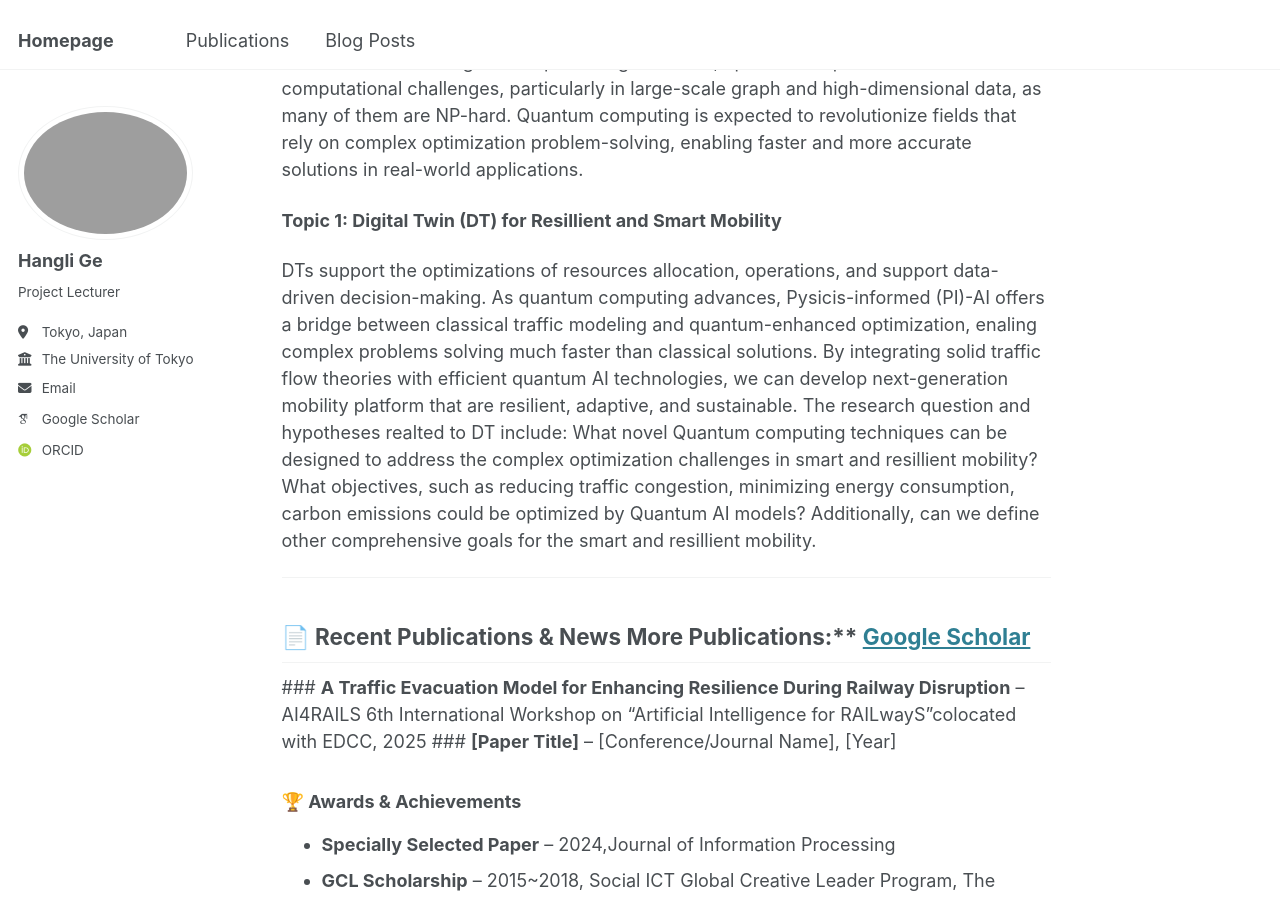
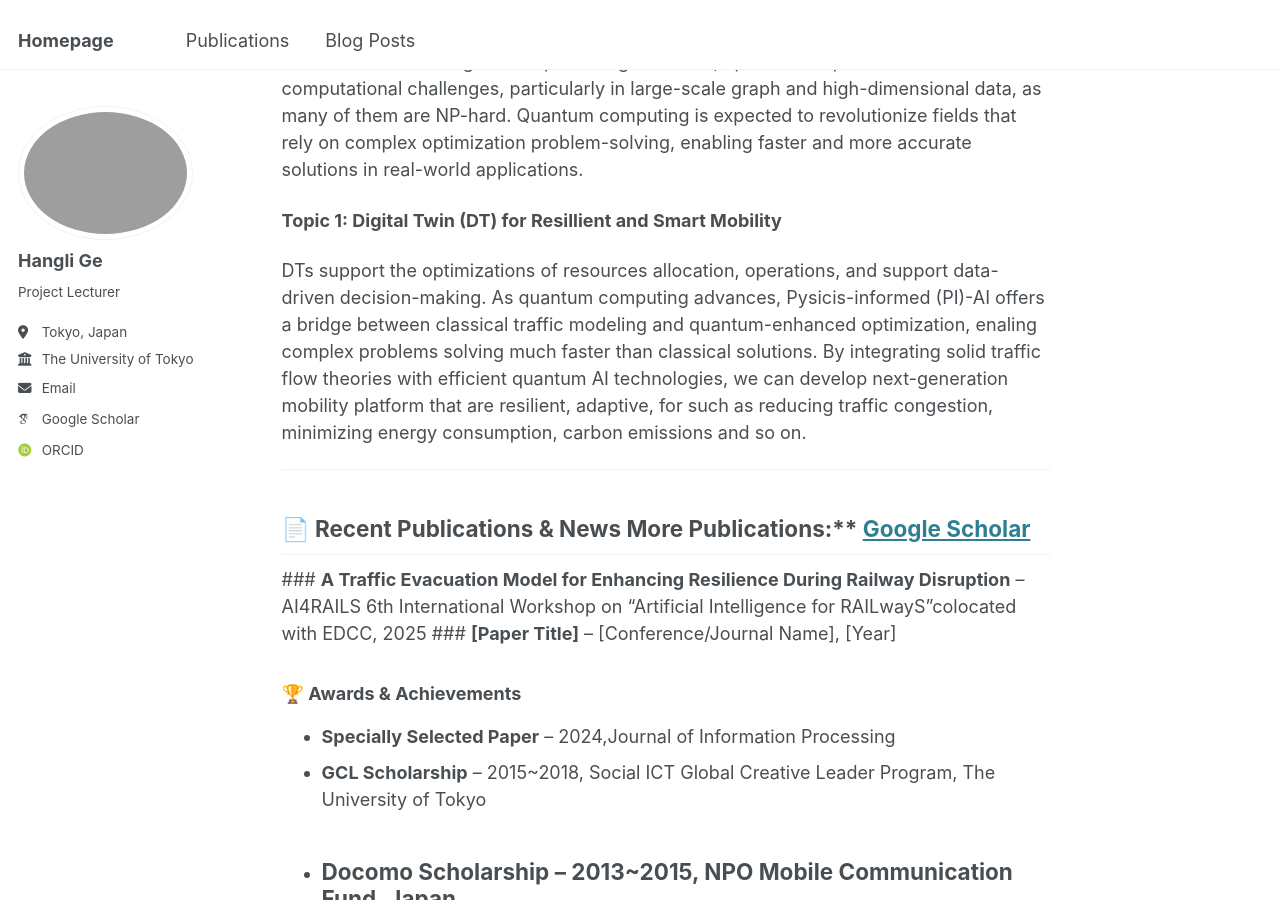
Before and after one commit to christie888/christie888.github.io, a Jekyll site: the page built from _pages/about.md, in a window 1280 px wide and 900 px high, scrolled down 952 px. Built offline with Jekyll 4.4.1, drawn with Linux system fonts in a browser that asks for light colours; some web fonts are replaced.

Commit message:
Update about.md

```diff
--- a/_pages/about.md
+++ b/_pages/about.md
@@ -42,8 +42,7 @@ Optimization is widely applied in machine learning, control and operations resea
 **Topic 1: Digital Twin (DT) for Resillient and Smart Mobility**
 
 DTs support the optimizations of resources allocation, operations, and support data-driven decision-making.
-As quantum computing advances, Pysicis-informed (PI)-AI offers a bridge between classical traffic modeling and quantum-enhanced optimization, enaling complex problems solving much faster than classical solutions. By integrating solid traffic flow theories with efficient quantum AI technologies, we can develop next-generation mobility platform that are resilient, adaptive, and sustainable.
-The research question and hypotheses realted to DT include: What novel Quantum computing techniques can be designed to address the complex optimization challenges in smart and resillient mobility? What objectives, such as reducing traffic congestion, minimizing energy consumption, carbon emissions could be optimized by Quantum AI models? Additionally, can we define other comprehensive goals for the smart and resillient mobility.
+As quantum computing advances, Pysicis-informed (PI)-AI offers a bridge between classical traffic modeling and quantum-enhanced optimization, enaling complex problems solving much faster than classical solutions. By integrating solid traffic flow theories with efficient quantum AI technologies, we can develop next-generation mobility platform that are resilient, adaptive, for such as reducing traffic congestion, minimizing energy consumption, carbon emissions  and so on.
 
 ---
 
```
